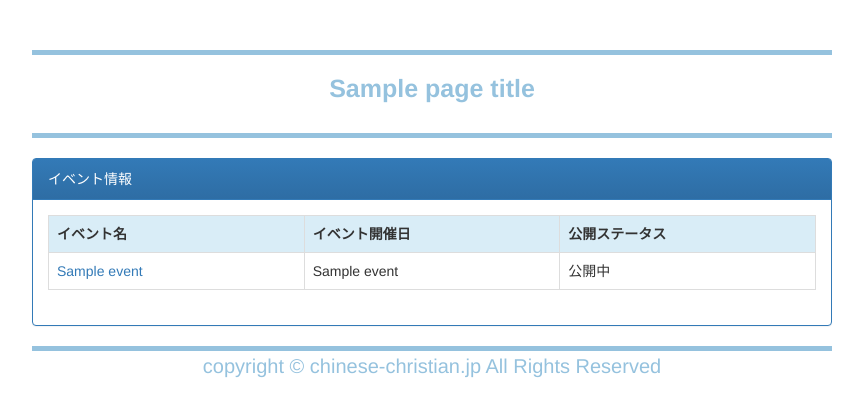
After one commit to ukohank517/Attendance_flask, a Flask app: template web/script/templates/event_list.html in a window 1280 px wide. The commit adds this page. Shown: the top 417 px of the page, without its empty margins (208-1071 px from the left). Run offline with Flask 2, Linux system fonts and the light colour scheme; the template is opened without the code that fills it: most values are stand-ins (such as "Sample title", 1, 10 or a date in 2020); some libraries are stand-ins or nearby versions.

Commit message:
[add] event list page

```diff
--- /dev/null
+++ b/web/script/templates/event_list.html
@@ -0,0 +1,33 @@
+{% extends "layout.html" %}
+{% block body %}
+
+<div class="panel panel-primary">
+	<div class="panel-heading">
+        イベント情報
+	</div>
+	<div class="panel-body">
+		<table class="table table-bordered">
+            <tr>
+                <th class="info" width="30%">イベント名</th>
+                <th class="info" width="30%">イベント開催日</th>
+                <th class="info" width="30%">公開ステータス</th>
+            </tr>
+            {% for event in events %}
+            <tr>
+                <td style="display: none;"><input type="hidden" name="hoge2" value="{{event[0]}}"></td>
+                <td> <a href="/event/detail/{{event[0]}}"> {{ event[1] }} </a> </td>
+                <td>{{ event[2] }}</td>
+                {% if event[3] == '0' %}
+                <td> <font color="#b8b8b8"> 公開前 </font> </td>
+                {% elif event[3] == '2' %}
+                <td> <del>終了</del> </td>
+                {% else %}
+                <td>公開中</td>
+                {% endif %}
+            </tr>
+            {% endfor %}
+        </table>
+	</div>
+</div>
+
+{% endblock body %}
--- a/web/script/templates/ticket_detail.html
+++ b/web/script/templates/ticket_detail.html
@@ -33,8 +33,6 @@
         {% else %}
         <button class="btn btn-info" onClick="toedit()"> 情報修正 </button>
         {% endif %}
-
-
 	</div>
 </div>
 
--- a/web/script/templates/top.html
+++ b/web/script/templates/top.html
@@ -5,8 +5,8 @@
 <div class="container">
   <div class="col-sm-8 col-sm-offset-0">
     <button type="button" class="btn btn-lg btn-primary" disabled="disabled">組織作成</button>
-    <button type="button" class="btn btn-lg btn-primary" disabled="disabled">イベント一覧</button>
-    <button onclick="location.href='/event/create'" type="button" class="btn btn-lg btn-primary" href="/event/create">イベントを直接作成</button>
+    <button onclick="location.href='/event/list'" type="button" class="btn btn-lg btn-primary">イベント一覧</button>
+    <button onclick="location.href='/event/create'" type="button" class="btn btn-lg btn-primary">イベントを直接作成</button>
   </div>
 </div>
 
```
